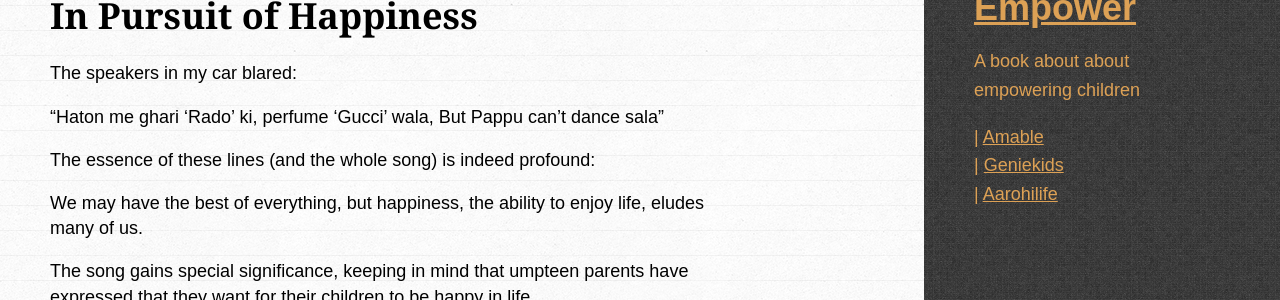
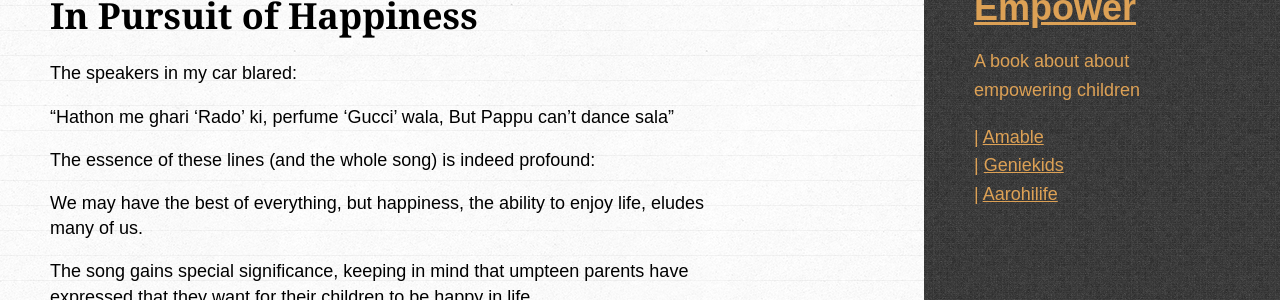
Before and after one commit to amitkaps/empower, a Jekyll site: the page built from _posts/2013-08-10-pursuit.md, in a window 1280 px wide and 900 px high. Shown: the part 130-430 px from the top of the window. Built offline with Jekyll 4.4.1, drawn with Linux system fonts in a browser that asks for light colours; some web fonts are replaced.

Commit message:
Updated 2013-08-10-pursuit.md

```diff
--- a/_posts/2013-08-10-pursuit.md
+++ b/_posts/2013-08-10-pursuit.md
@@ -3,11 +3,12 @@ layout: chapter
 title: In Pursuit of Happiness
 permalink: pursuit
 catgory: values
+published: true
 ---
 
 The speakers in my car blared:
 
-"Haton me ghari 'Rado' ki, perfume 'Gucci' wala,
+"Hathon me ghari 'Rado' ki, perfume 'Gucci' wala,
 But Pappu can't dance sala"
 
 The essence of these lines (and the whole song) is indeed profound:
```
